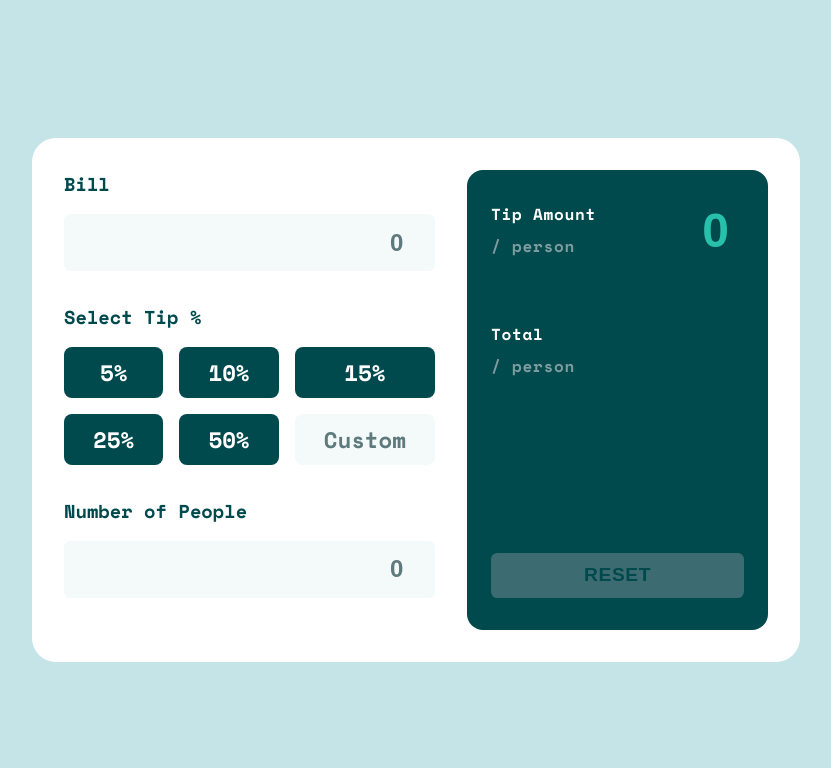
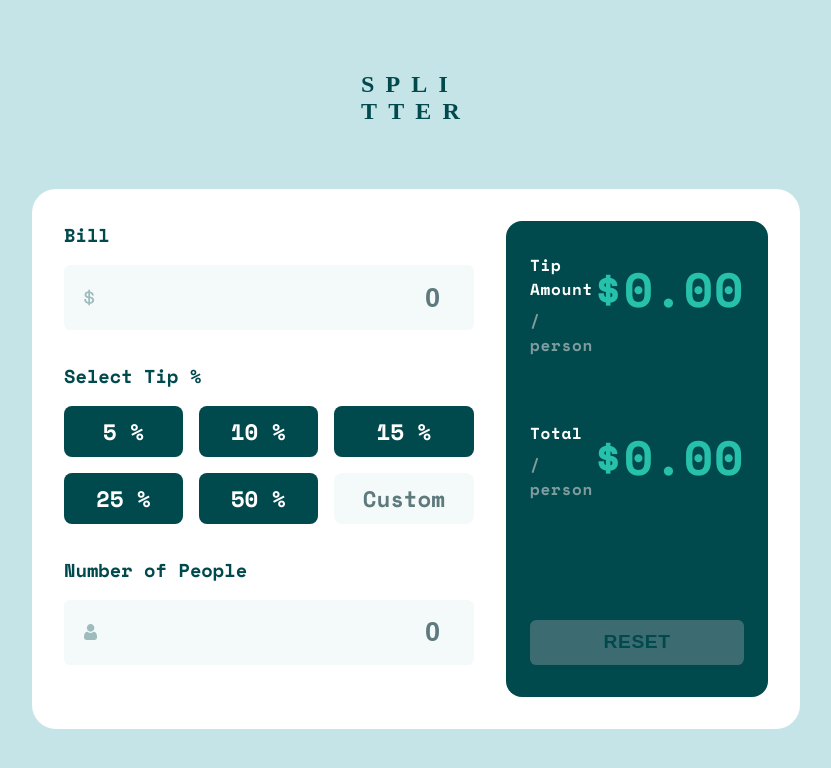
Before and after one commit to demi05/tip-calculator-app, a React (Create React App) app: page / in a window 1280 px wide. Shown: the top 768 px of the page, without its empty margins (224-1055 px from the left). Built offline with nearby package versions, Linux system fonts and the light colour scheme.

Commit message:
committing changes

```diff
--- a/src/App.js
+++ b/src/App.js
@@ -1,22 +1,27 @@
 import Bill from "./Bill";
-import CalcTip from "./CalcTip";
+import ShowTip from "./ShowTip";
 import People from "./People";
+import Splitter from "./Splitter";
 import Tip from "./Tip";
+import { GlobalProvider } from "./context/GlobalState";
 
 function App() {
   return (
+    <GlobalProvider>
       <div className="App">
         <div className="container-div">
+          <Splitter />
           <div className="container">
             <div className="grid">
               <Bill />
               <Tip />
               <People />
             </div>
-          <CalcTip />
+            <ShowTip />
           </div>
         </div>
       </div>
+    </GlobalProvider>
   );
 }
 
--- a/src/Bill.js
+++ b/src/Bill.js
@@ -1,22 +1,15 @@
-import { useState, useContext } from "react";
-// import { GlobalContext } from "./context/GlobalState";
+import { useInputValues } from "./context/GlobalState";
 
 const Bill = () => {
-  const [bill, setBill] = useState(0);
-  //   const { addBill } = useContext(GlobalContext);
-
-  //   const onMouseUp = () => {
-  //     const newBill = {
-  //       id: Math.floor(Math.random() * 100000000),
-  //       bill: +bill,
-  //     };
-
-  //     addBill(newBill);
-  //   };
-
+  const { bill, setBill } = useInputValues();
   return (
     <div className="bill-div">
-      <h3>Bill</h3>
+      <div className="bill-div-text">
+        <h3>Bill</h3>
+        <p className={`hidden-p ${bill === 0 ? "hidden" : "not-hidden"}`}>
+          Can't be zero
+        </p>
+      </div>
       <input
         type="number"
         value={bill}
--- a/src/CalcTip.js
+++ /dev/null
@@ -1,50 +0,0 @@
-import { useState } from "react";
-
-const CalcTip = () => {
-  const [tip, setTip] = useState(0.0);
-  const [total, setTotal] = useState(0.0);
-  const submitForm = (e) => {
-    e.preventDefault();
-  };
-  const disableScroll = (e) => {
-    // This prevents the wheel event from changing the number input's value
-    e.preventDefault();
-  };
-
-  return (
-    <div className="calc-tip-div">
-      <form onSubmit={submitForm}>
-        <div>
-          <div className="label">
-            <p>Tip Amount</p>
-            <p className="span">/ person</p>
-          </div>
-          <input
-            type="number"
-            value={`${tip}`}
-            onChange={(e) => setTip(e.target.value)}
-            onFocus={(e) => e.target.addEventListener("wheel", disableScroll)}
-            onBlur={(e) => e.target.removeEventListener("wheel", disableScroll)}
-          />
-        </div>
-        <div>
-          <div className="label">
-            <p>Total</p>
-            <p className="span">/ person</p>
-          </div>
-          <input
-            type="number"
-            value={` ${tip + total}`}
-            onChange={(e) => setTotal(e.target.value)}
-            onFocus={(e) => e.target.addEventListener("wheel", disableScroll)}
-            onBlur={(e) => e.target.removeEventListener("wheel", disableScroll)}
-          />
-        </div>
-
-        <button className="reset">RESET</button>
-      </form>
-    </div>
-  );
-};
-
-export default CalcTip;
--- a/src/People.js
+++ b/src/People.js
@@ -1,22 +1,16 @@
-import { useState, useContext } from "react";
+import { useInputValues } from "./context/GlobalState";
 // import { GlobalContext } from "./context/GlobalState";
 
 const People = () => {
-  const [people, setPeople] = useState(0);
-  // const { addBill } = useContext(GlobalContext);
-
-  // const onMouseUp = () => {
-  //   const newBill = {
-  //     id: Math.floor(Math.random() * 100000000),
-  //     people: +people,
-  //   };
-
-  //   // addBill(newBill);
-  // };
-
+  const { people, setPeople } = useInputValues();
   return (
     <div className="people-div">
-      <h3>Number of People</h3>
+      <div className="people-div-text">
+        <h3>Number of People</h3>
+        <p className={`hidden-p ${people === 0 ? "hidden" : "not-hidden"}`}>
+          Can't be zero
+        </p>
+      </div>
       <input
         type="number"
         value={people}
--- /dev/null
+++ b/src/ShowTip.js
@@ -0,0 +1,44 @@
+import { useInputValues } from "./context/GlobalState";
+
+const ShowTip = () => {
+  const submitForm = (e) => {
+    e.preventDefault();
+  };
+  const { calculateBill } = useInputValues();
+  const { finalTip } = useInputValues();
+  const { finalTotal } = useInputValues();
+  // };
+  // const disableScroll = (e) => {
+  //   // This prevents the wheel event from changing the number input's value
+  //   e.preventDefault();
+  // };
+
+  return (
+    <div className="calc-tip-div">
+      <form onSubmit={submitForm}>
+        <div>
+          <div className="label">
+            <p>Tip Amount</p>
+            <p className="span">/ person</p>
+          </div>
+          <p className="final-tip">{finalTip > 0 ? `$${finalTip}` : `$0.00`}</p>
+        </div>
+        <div>
+          <div className="label">
+            <p>Total</p>
+            <p className="span">/ person</p>
+          </div>
+          <p className="final-total">
+            {finalTotal > 0 ? `$${finalTotal}` : `$0.00`}
+          </p>
+        </div>
+
+        <button onClick={calculateBill} className="reset">
+          RESET
+        </button>
+      </form>
+    </div>
+  );
+};
+
+export default ShowTip;
--- /dev/null
+++ b/src/Splitter.js
@@ -0,0 +1,10 @@
+const Splitter = () => {
+  return (
+    <div className="splitter-div">
+      <h2>SPLI</h2>
+      <h2>TTER</h2>
+    </div>
+  );
+};
+
+export default Splitter;
--- a/src/Tip.js
+++ b/src/Tip.js
@@ -1,14 +1,27 @@
+import { useState } from "react";
 const Tip = () => {
+  const tips = [
+    { id: 1, value: 5 },
+    { id: 2, value: 10 },
+    { id: 3, value: 15 },
+    { id: 4, value: 25 },
+    { id: 5, value: 50 },
+    { id: 6, value: "Custom" },
+  ];
+  const [isActive, setIsActive] = useState(false);
   return (
     <div className="tip-main-div">
       <h3>Select Tip %</h3>
-      <div className="tip-div">
-        <p className="tip">5%</p>
-        <p className="tip">10%</p>
-        <p className="tip">15%</p>
-        <p className="tip">25%</p>
-        <p className="tip">50%</p>
-        <p className="tip">Custom</p>
+      <div className={"tip-div"}>
+        {tips.map((tip) => (
+          <p
+            className={`tip ${isActive ? "active-tip" : "inactive-tip"}`}
+            key={tip.id}
+            onClick={() => setIsActive(!isActive)}
+          >
+            {typeof tip.value === "number" ? `${tip.value} %` : `${tip.value}`}
+          </p>
+        ))}
       </div>
     </div>
   );
--- a/src/context/GlobalState.js
+++ b/src/context/GlobalState.js
@@ -1,29 +1,25 @@
-import { createContext, useReducer } from "react";
-import AppReducer from "./AppReducer";
-// import Bill from "../Bill";
+import { createContext, useContext, useState } from "react";
 
-//initial state
-const initialState = {
-  bills: [],
-};
-
-//create context
-export const GlobalContext = createContext(initialState);
+const GlobalContext = createContext();
+export const useInputValues = () => useContext(GlobalContext);
 
 //provider component
 export const GlobalProvider = ({ children }) => {
-  const [state, dispatch] = useReducer(AppReducer, initialState);
+  const [bill, setBill] = useState(0);
+  const [people, setPeople] = useState(0);
+  const tip = 0.15;
 
-  //actions
-  function addBill(bill) {
-    dispatch({
-      type: "ADD_BILL",
-      payload: bill,
-    });
-  }
+  const calculateBill = () => {
+    const billPerPerson = bill / people;
+    const finalTip = Math.round(billPerPerson * tip * 100) / 100;
+    const finalTotal = Math.round((finalTip + billPerPerson) * 100) / 100;
+    console.log(billPerPerson, finalTip, finalTotal);
+  };
 
   return (
-    <GlobalContext.Provider value={{ bills: state.bills, addBill }}>
+    <GlobalContext.Provider
+      value={{ bill, setBill, people, setPeople, calculateBill }}
+    >
       {children}
     </GlobalContext.Provider>
   );
--- a/src/index.css
+++ b/src/index.css
@@ -15,10 +15,16 @@
 }
 .container-div {
   display: flex;
+  flex-direction: column;
+  gap: 4em;
   min-height: 100vh;
   align-items: center;
   justify-content: center;
   background-color: var(--Light-grayish-cyan);
+}
+.splitter-div {
+  color: var(--Very-dark-cyan);
+  letter-spacing: 0.7em;
 }
 .container {
   font-family: "Space Mono", monospace;
@@ -46,6 +52,11 @@ input {
   gap: 1em;
   margin-bottom: 2em;
 }
+.bill-div-text,
+.people-div-text {
+  display: flex;
+  align-items: center;
+}
 .bill-div input,
 .people-div input {
   background-color: var(--Very-light-grayish-cyan);
@@ -54,7 +65,30 @@ input {
   border-radius: 0.4rem;
   padding: 0.6em 0.7em;
   text-align: right;
-  font-size: 1.5rem;
+  font-size: 1.7rem;
+}
+.bill-div input:hover,
+.bill-div input:active,
+.people-div input:hover,
+.people-div input:active {
+  border: 2px solid var(--Strong-cyan);
+}
+.bill-div input {
+  background-image: url("./assets/images/icon-dollar.svg");
+  background-repeat: no-repeat;
+  background-position: center left 5%;
+}
+.people-div input {
+  background-image: url("./assets/images/icon-person.svg");
+  background-repeat: no-repeat;
+  background-position: center left 5%;
+}
+.hidden-p {
+  color: red;
+  margin-left: auto;
+}
+.hidden {
+  display: none;
 }
 .tip-div {
   display: grid;
@@ -75,6 +109,14 @@ input {
   background-color: var(--Very-light-grayish-cyan);
   color: var(--Dark-grayish-cyan);
 }
+.tip:hover {
+  background-color: var(--Light-grayish-cyan);
+  color: var(--Very-dark-cyan);
+}
+.active-tip {
+  background-color: var(--Strong-cyan);
+  color: var(--Very-dark-cyan);
+}
 .calc-tip-div {
   display: flex;
   flex: 1;
@@ -86,6 +128,7 @@ form {
   flex-direction: column;
   gap: 4em;
   border-radius: 1rem;
+  width: 100%;
 }
 form div {
   display: grid;
@@ -105,13 +148,11 @@ form div .label {
 .span {
   color: var(--Grayish-cyan);
 }
-form div input {
-  background-color: var(--Very-dark-cyan);
+.final-tip,
+.final-total {
   color: var(--Strong-cyan);
   text-align: right;
-  border: none;
   font-size: 3rem;
-  width: 100%;
   margin-left: auto;
 }
 form button {
@@ -126,6 +167,9 @@ form button {
   letter-spacing: 0.6px;
   cursor: pointer;
 }
+form button:hover {
+  background-color: var(--Light-grayish-cyan);
+}
 
 @media (min-width: 700px) and (max-width: 1200px) {
   .container {
@@ -134,13 +178,18 @@ form button {
 }
 
 @media (max-width: 700px) {
+  .splitter-div {
+    margin-top: 5em;
+  }
   .container {
     grid-template-columns: 1fr;
     width: 100%;
-    margin-top: 10em;
     border-radius: 0;
     border-top-left-radius: 1.5rem;
     border-top-right-radius: 1.5rem;
     /* grid-template-rows: repeat(2, 2fr); */
   }
+  .tip-div {
+    grid-template-columns: repeat(2, 2fr);
+  }
 }
```
Also changed, not shown: src/context/AppReducer.js (deleted, +0 -11 lines). Lines whose indentation alone changed are shown as unchanged.
